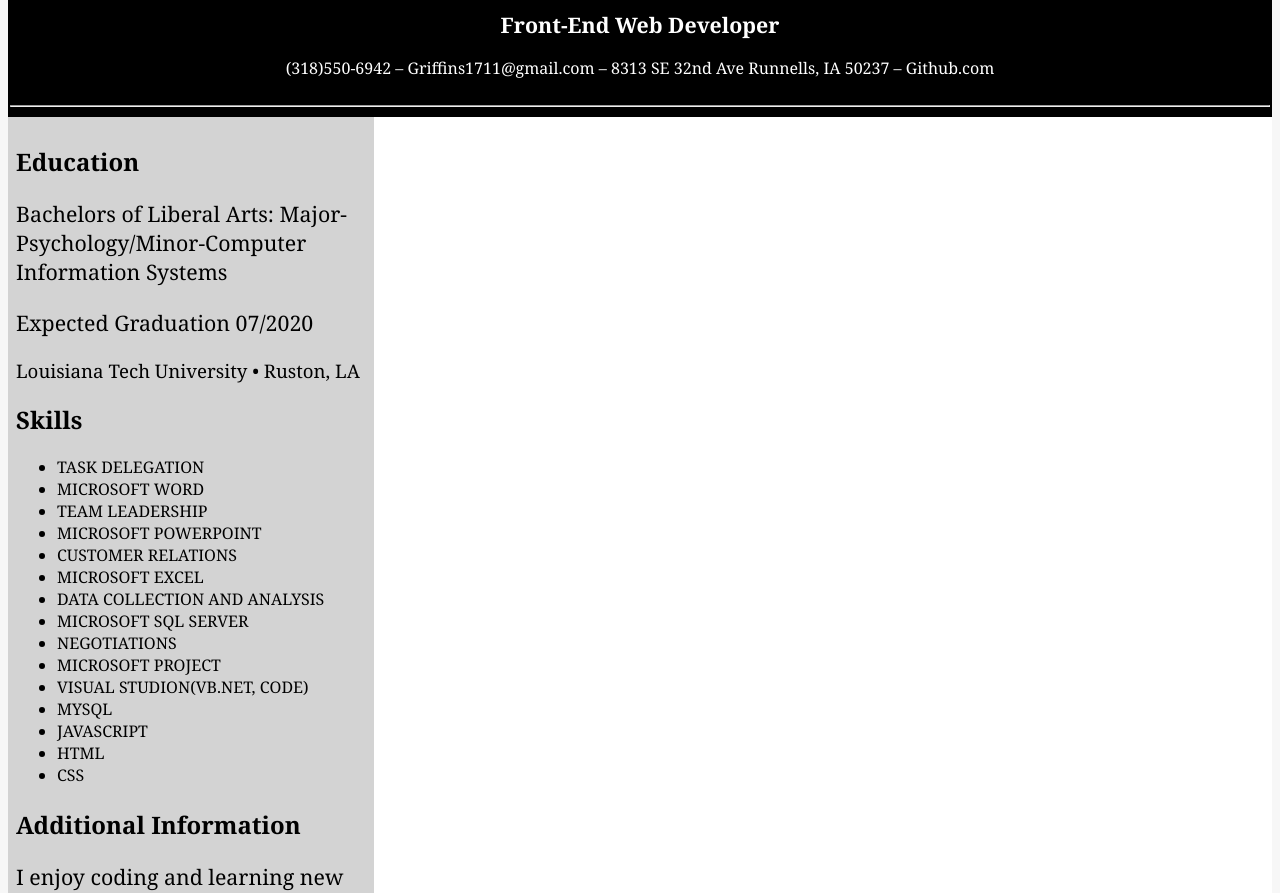
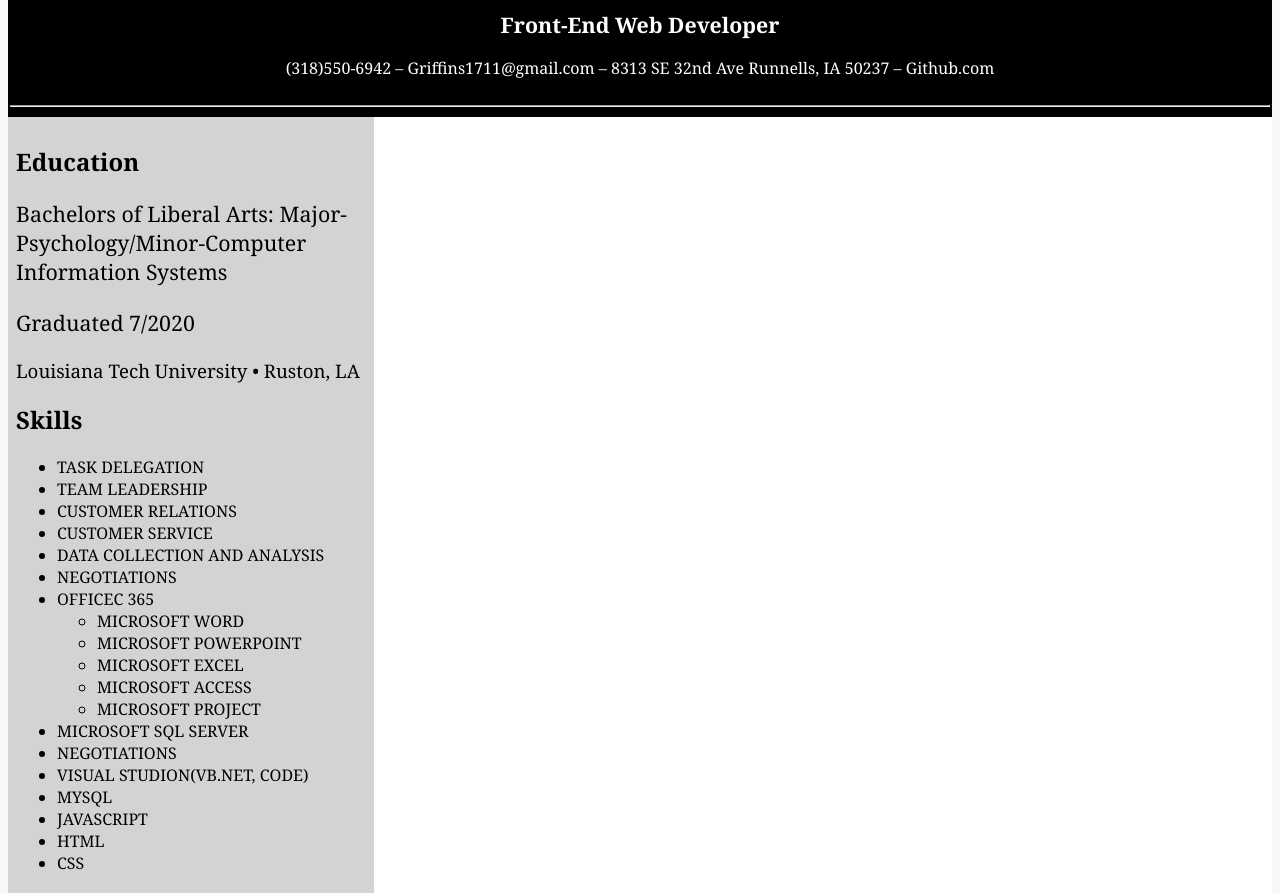
Before and after one commit to beo004/Profile, a plain HTML site: page Profile/Profile/Resume.html in a window 1280 px wide. Shown: the part 129-1022 px from the top of the page. Drawn offline with Linux system fonts and the light colour scheme.

Commit message:
Update Resume.html

```diff
--- a/Profile/Profile/Resume.html
+++ b/Profile/Profile/Resume.html
@@ -17,16 +17,17 @@
     <aside>
         <h2 class="h2">Education</h2>
         <p class="p1">Bachelors of Liberal Arts: Major-Psychology/Minor-Computer Information Systems</p>
-        <p class="p1">Expected Graduation 07/2020</p>
+        <p class="p1">Graduated 7/2020</p>
         <p id="p">Louisiana Tech University &#149; Ruston, LA</p>
 
         <h2 class="h2">Skills</h2>
-        <ul class="List">
-            <li>TASK DELEGATION</li> <li>MICROSOFT WORD</li>
-            <li>TEAM LEADERSHIP</li> <li>MICROSOFT POWERPOINT</li>
-            <li>CUSTOMER RELATIONS</li> <li>MICROSOFT EXCEL</li>
-            <li>DATA COLLECTION AND ANALYSIS</li> <li>MICROSOFT SQL SERVER</li>
-            <li>NEGOTIATIONS</li> <li>MICROSOFT PROJECT</li>
+       <ul class="List">
+            <li>TASK DELEGATION</li> <li>TEAM LEADERSHIP</li>
+            <li>CUSTOMER RELATIONS</li> <li>CUSTOMER SERVICE</li> <li>DATA COLLECTION AND ANALYSIS</li>
+            <li>NEGOTIATIONS</li> <li>OFFICEC 365</li> <ul><li>MICROSOFT WORD</li><li>MICROSOFT POWERPOINT</li>
+            <li>MICROSOFT EXCEL</li> <li>MICROSOFT ACCESS</li> <li>MICROSOFT PROJECT</li></ul>
+            <li>MICROSOFT SQL SERVER</li>
+            <li>NEGOTIATIONS</li>
             <li>VISUAL STUDION(VB.NET, CODE)</li> <li>MYSQL</li>
             <li>JAVASCRIPT</li> <li>HTML</li> <li>CSS</li>
         </ul>
```
